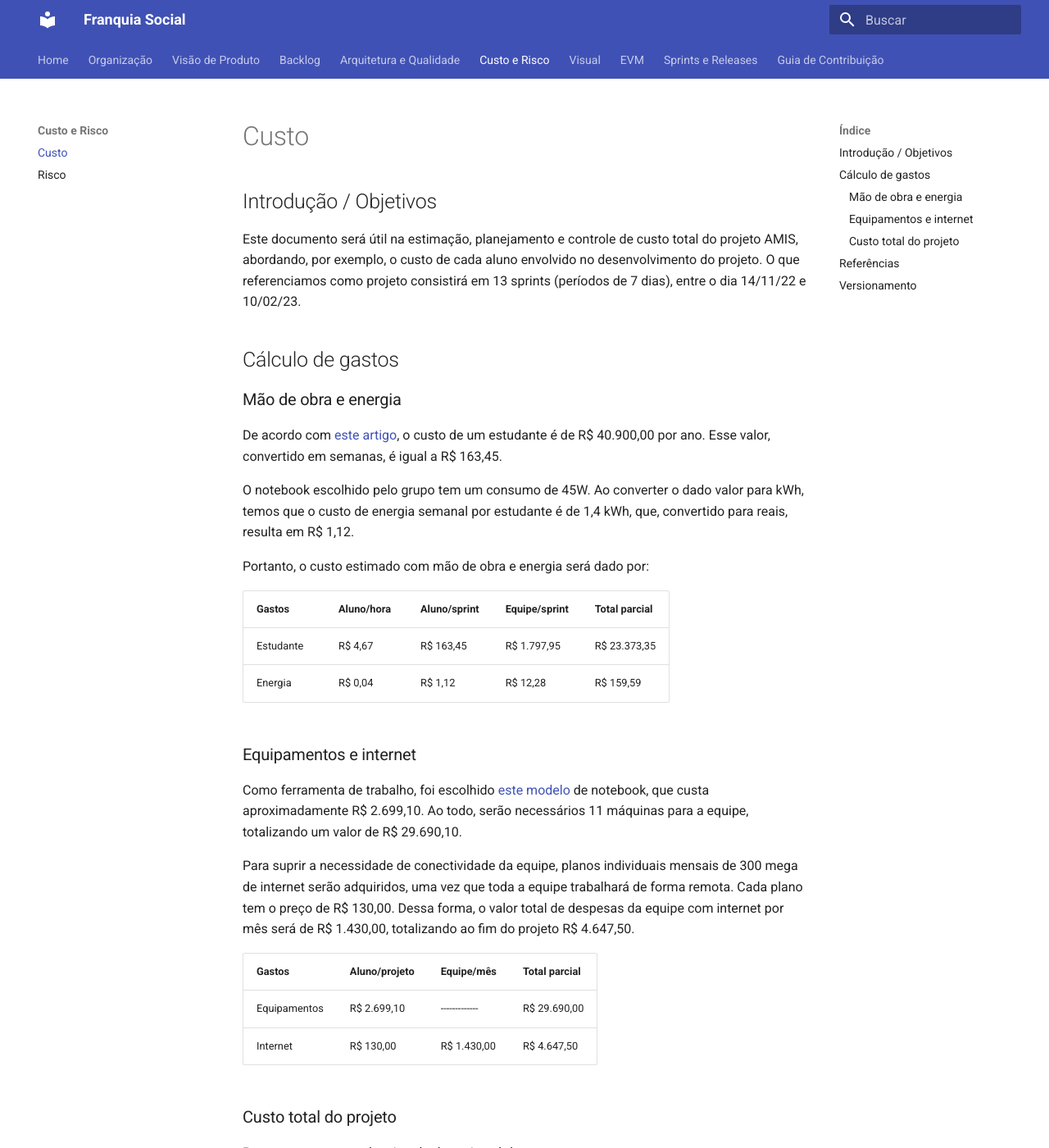
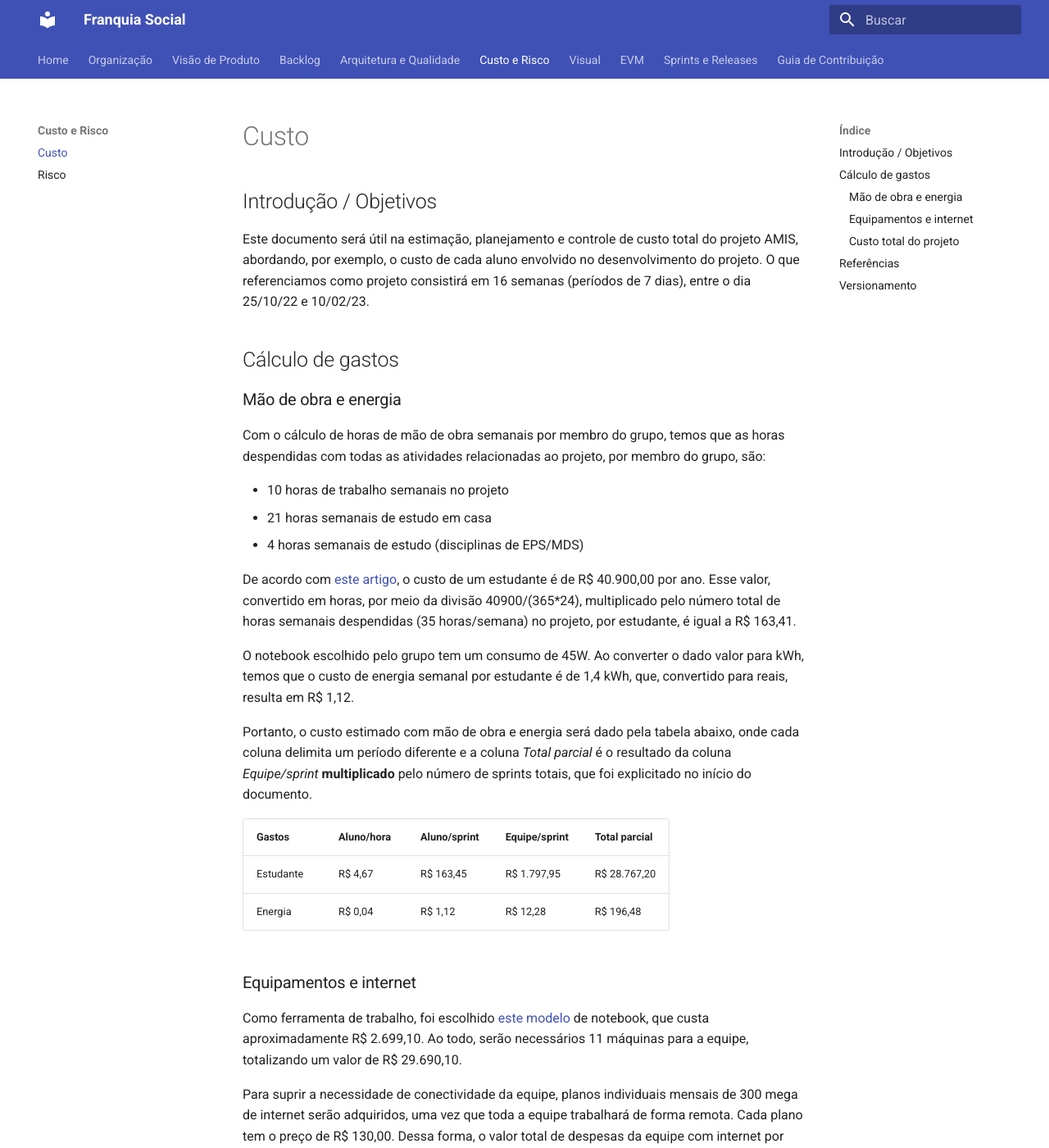
Before and after one commit to fga-eps-mds/2022.2-Amis-Doc, an MkDocs documentation site: the page built from docs/Custo_Risco/custo.md, in a window 1280 px wide and 1400 px high. Shown: the whole window at 82% size. Built offline with MkDocs 1.6.1 and Material for MkDocs 9.7.7, drawn with Linux system fonts in a browser that asks for light colours; some of the changed text lies outside the part shown.

Commit message:
(#87): Correção do documento de custo do projeto

```diff
--- a/docs/Custo_Risco/custo.md
+++ b/docs/Custo_Risco/custo.md
@@ -3,22 +3,28 @@
 ## Introdução / Objetivos
 
 Este documento será útil na estimação, planejamento e controle de custo total do projeto AMIS, abordando, por exemplo, o custo de cada aluno envolvido no desenvolvimento do projeto.
-O que referenciamos como projeto consistirá em 13 sprints (períodos de 7 dias), entre o dia 14/11/22 e 10/02/23.
+O que referenciamos como projeto consistirá em 16 semanas (períodos de 7 dias), entre o dia 25/10/22 e 10/02/23.
 
 ## Cálculo de gastos
 
 ### Mão de obra e energia
 
-De acordo com [este artigo](https://jornal.unesp.br/2022/06/08/cobranca-de-mensalidade-nao-e-a-solucao-para-o-financiamento-da-universidade-publica), o custo de um estudante é de R$ 40.900,00 por ano. Esse valor, convertido em semanas, é igual a R$ 163,45.
+Com o cálculo de horas de mão de obra semanais por membro do grupo, temos que as horas despendidas com todas as atividades relacionadas ao projeto, por membro do grupo, são:
+
+* 10 horas de trabalho semanais no projeto <br>
+* 21 horas semanais de estudo em casa <br>
+* 4 horas semanais de estudo (disciplinas de EPS/MDS)
+
+De acordo com [este artigo](https://jornal.unesp.br/2022/06/08/cobranca-de-mensalidade-nao-e-a-solucao-para-o-financiamento-da-universidade-publica), o custo de um estudante é de R$ 40.900,00 por ano. Esse valor, convertido em horas, por meio da divisão 40900/(365*24), multiplicado pelo número total de horas semanais despendidas (35 horas/semana) no projeto, por estudante, é igual a R$ 163,41.
 
 O notebook escolhido pelo grupo tem um consumo de 45W. Ao converter o dado valor para kWh, temos que o custo de energia semanal por estudante é de 1,4 kWh, que, convertido para reais, resulta em R$ 1,12.
 
-Portanto, o custo estimado com mão de obra e energia será dado por:
+Portanto, o custo estimado com mão de obra e energia será dado pela tabela abaixo, onde cada coluna delimita um período diferente e a coluna _Total parcial_ é o resultado da coluna _Equipe/sprint_ **multiplicado** pelo número de sprints totais, que foi explicitado no início do documento.
 
 | Gastos | Aluno/hora | Aluno/sprint | Equipe/sprint | Total parcial |
 |--------|------------|--------------|---------------|---------------|
-| Estudante | R$ 4,67 |  R$ 163,45   | R$ 1.797,95  | R$ 23.373,35 |
-| Energia | R$ 0,04 | R$ 1,12 | R$ 12,28 | R$ 159,59 |
+| Estudante | R$ 4,67 |  R$ 163,45   | R$ 1.797,95  | R$ 28.767,20 |
+| Energia | R$ 0,04 | R$ 1,12 | R$ 12,28 | R$ 196,48 |
 
 
 ### Equipamentos e internet
@@ -30,7 +36,7 @@ Para suprir a necessidade de conectividade da equipe, planos individuais mensais
 | Gastos | Aluno/projeto | Equipe/mês | Total parcial |
 |--------|---------------|------------|---------------|
 | Equipamentos | R$ 2.699,10 |-------------| R$ 29.690,00 |
-| Internet | R$ 130,00 | R$ 1.430,00 | R$ 4.647,50 |
+| Internet | R$ 130,00 | R$ 1.430,00 | R$ 5.720,00 |
 
 ### Custo total do projeto
 
@@ -38,7 +44,7 @@ Portanto, o custo total estimado do projeto é de:
 
 | Estudante | Energia | Equipamentos | Internet | Total |
 |--------|---------------|------------|---------------|---------------|
-| R$ 23.373,35 | R$ 159,59 | R$ 29.690,00 | R$ 4.647,50 |  <b>R$ 57.870,54</b> |
+| R$ 28.767,20 | R$ 196,48 | R$ 29.690,00 | R$ 5.720,00 |  <b>R$ 64.373,68</b> |
 
 ## Referências
 
@@ -50,3 +56,4 @@ Portanto, o custo total estimado do projeto é de:
 | Data | Versão | Descrição | Autor(es) |
 |------|--------|-----------|-----------|
 |   02/12/2022  |  1.0  | Criação do documento de custo | [Eduardo](https://github.com/fxred), [Kalebe](https://github.com/KalebeLopes), [Fabrício](https://github.com/FabricioDeQueiroz) e [Gabriela](https://github.com/gabrielapivetta) |
+| 14/12/2022 | 1.1 | Modificação do documento de modo a deixar os cálculos mais compreensíveis | [Eduardo](https://github.com/fxred) |
```
